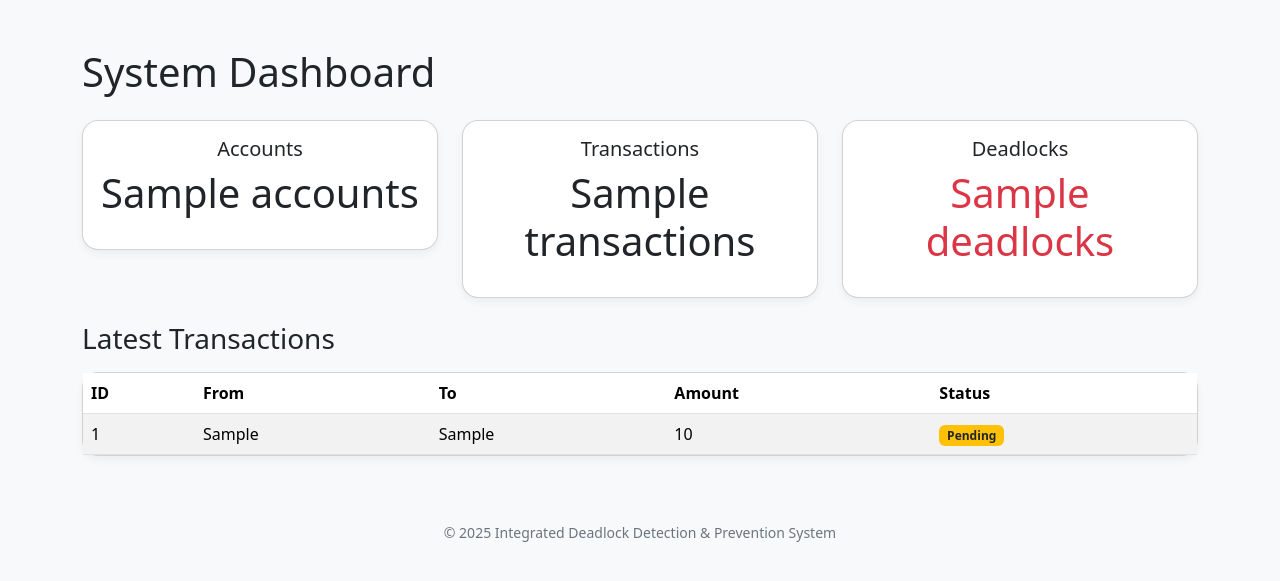
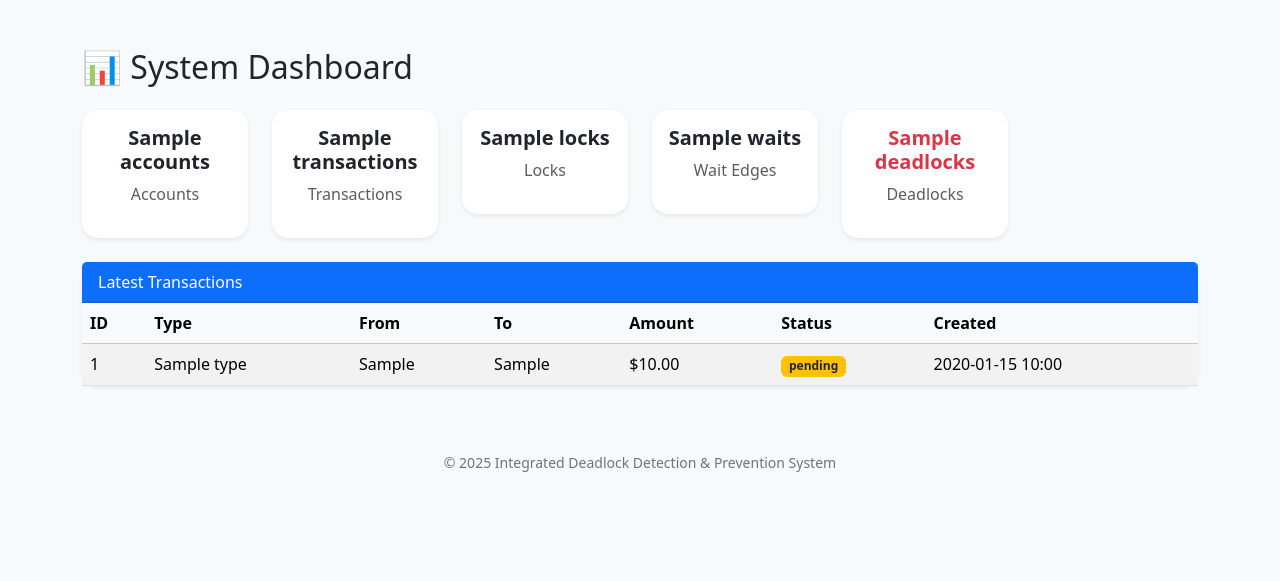
Before and after one commit to bashirubash/iddps, a Python web app: template templates/dashboard.html in a window 1280 px wide. Shown: the part 56-637 px from the top of the page. Run offline with Jinja, Linux system fonts and the light colour scheme; the template is opened without the code that fills it: most values are stand-ins (such as "Sample title", 1, 10 or a date in 2020).

Commit message:
Update dashboard.html

```diff
--- a/templates/dashboard.html
+++ b/templates/dashboard.html
@@ -1,74 +1,97 @@
 {% extends "base.html" %}
+{% block content %}
 
-{% block title %}Dashboard | IDDPS{% endblock %}
+<h2 class="mb-4">📊 System Dashboard</h2>
 
-{% block content %}
-<h1 class="mb-4">System Dashboard</h1>
-
-<div class="row mb-4">
-  <div class="col-md-4">
-    <div class="card text-center">
-      <div class="card-body">
-        <h5 class="card-title">Accounts</h5>
-        <p class="display-6">{{ stats.accounts }}</p>
+<!-- Stats Cards -->
+<div class="row g-4 mb-4">
+  <div class="col-md-2">
+    <div class="card shadow-sm border-0">
+      <div class="card-body text-center">
+        <h5 class="fw-bold">{{ stats.accounts }}</h5>
+        <p class="text-muted">Accounts</p>
       </div>
     </div>
   </div>
-  <div class="col-md-4">
-    <div class="card text-center">
-      <div class="card-body">
-        <h5 class="card-title">Transactions</h5>
-        <p class="display-6">{{ stats.transactions }}</p>
+  <div class="col-md-2">
+    <div class="card shadow-sm border-0">
+      <div class="card-body text-center">
+        <h5 class="fw-bold">{{ stats.transactions }}</h5>
+        <p class="text-muted">Transactions</p>
       </div>
     </div>
   </div>
-  <div class="col-md-4">
-    <div class="card text-center">
-      <div class="card-body">
-        <h5 class="card-title">Deadlocks</h5>
-        <p class="display-6 text-danger">{{ stats.deadlocks }}</p>
+  <div class="col-md-2">
+    <div class="card shadow-sm border-0">
+      <div class="card-body text-center">
+        <h5 class="fw-bold">{{ stats.locks }}</h5>
+        <p class="text-muted">Locks</p>
+      </div>
+    </div>
+  </div>
+  <div class="col-md-2">
+    <div class="card shadow-sm border-0">
+      <div class="card-body text-center">
+        <h5 class="fw-bold">{{ stats.waits }}</h5>
+        <p class="text-muted">Wait Edges</p>
+      </div>
+    </div>
+  </div>
+  <div class="col-md-2">
+    <div class="card shadow-sm border-0">
+      <div class="card-body text-center">
+        <h5 class="fw-bold text-danger">{{ stats.deadlocks }}</h5>
+        <p class="text-muted">Deadlocks</p>
       </div>
     </div>
   </div>
 </div>
 
-<h3 class="mb-3">Latest Transactions</h3>
-<div class="card">
+<!-- Latest Transactions -->
+<div class="card shadow-sm border-0">
+  <div class="card-header bg-primary text-white">
+    Latest Transactions
+  </div>
   <div class="card-body p-0">
-    <table class="table table-striped mb-0">
-      <thead>
+    <table class="table table-striped table-hover mb-0">
+      <thead class="table-light">
         <tr>
           <th>ID</th>
+          <th>Type</th>
           <th>From</th>
           <th>To</th>
           <th>Amount</th>
           <th>Status</th>
+          <th>Created</th>
         </tr>
       </thead>
       <tbody>
         {% for tx in latest %}
         <tr>
           <td>{{ tx.id }}</td>
+          <td>{{ tx.type }}</td>
           <td>{{ tx.from_account }}</td>
           <td>{{ tx.to_account }}</td>
-          <td>{{ tx.amount }}</td>
+          <td>${{ "%.2f"|format(tx.amount) }}</td>
           <td>
-            {% if tx.status == "success" %}
-              <span class="badge bg-success">Success</span>
-            {% elif tx.status == "pending" %}
-              <span class="badge bg-warning text-dark">Pending</span>
+            {% if tx.status == "committed" %}
+              <span class="badge bg-success">{{ tx.status }}</span>
+            {% elif tx.status == "aborted" %}
+              <span class="badge bg-danger">{{ tx.status }}</span>
             {% else %}
-              <span class="badge bg-danger">Failed</span>
+              <span class="badge bg-warning text-dark">{{ tx.status }}</span>
             {% endif %}
           </td>
+          <td>{{ tx.created_at.strftime("%Y-%m-%d %H:%M") }}</td>
         </tr>
         {% else %}
         <tr>
-          <td colspan="5" class="text-center text-muted">No transactions yet.</td>
+          <td colspan="7" class="text-center text-muted">No transactions yet.</td>
         </tr>
         {% endfor %}
       </tbody>
     </table>
   </div>
 </div>
+
 {% endblock %}
```
